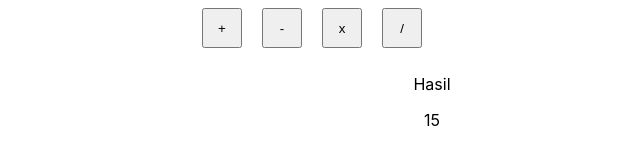
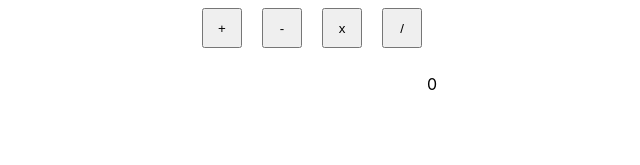
Before and after one commit to aamuzakii/flower-calculator-aruna, a React (Create React App) app: page / in a window 1280 px wide. Shown: the part 465-630 px from the top of the page, without its empty margins (208-848 px from the left). Built offline with nearby package versions, Linux system fonts and the light colour scheme.

Commit message:
Finish sum

```diff
--- a/src/App.tsx
+++ b/src/App.tsx
@@ -3,7 +3,7 @@ import logo from './logo.svg';
 import './App.css';
 import {Input} from './Input';
 import {Operation} from './Operation';
-import Result from './Result';
+import {Result} from './Result';
 import {Todo} from './model/models'
 
 function App() {
@@ -13,15 +13,36 @@ function App() {
   const [first, setfirst] = useState<Todo>({value: '', isChecked: false})
   const [second, setsecond] = useState<Todo>({value: '', isChecked: false})
   const [third, setthird] = useState<Todo>({value: '', isChecked: false})
+  const [result, setResult] = useState<number>(0)
 
 
-  const startOperation = () => {
+  const startOperation = (type: string) => {
     const arr = [first, second, third]
     const filtered = arr.filter((obj) => (obj.isChecked))
-    const result = filtered.reduce(function(accumulator, currentValue) {
-      return accumulator + parseInt(currentValue.value);
+    let result
+    console.log(filtered)
+    if (filtered.length === 1) return setResult(parseInt(filtered[0].value))
+    result = filtered.reduce(function(accumulator, currentValue) {
+      switch (type) {
+        case 'sum':
+          return accumulator + parseInt(currentValue.value);
+          break
+        case 'subtract':
+          return accumulator - parseInt(currentValue.value);
+          break
+        case 'multiply':
+          return accumulator * parseInt(currentValue.value);
+          break
+        case 'divide':
+          return accumulator / parseInt(currentValue.value);
+          break
+        default:
+          return 0;
+      }
+
     }, 0);
     console.log(result)
+    setResult(result)
   }
 
   return (
@@ -30,7 +51,7 @@ function App() {
       <Input setVal={setsecond} val={second}  />
       <Input setVal={setthird} val={third}  />
       <Operation startOperation={startOperation} />
-      <Result/>
+      <Result value={result} />
     </div>
   );
 }
--- a/src/Operation.tsx
+++ b/src/Operation.tsx
@@ -1,7 +1,7 @@
 import { Todo } from './model/models'
 
 interface Props {
-  startOperation: () => void;
+  startOperation: (type: string) => void;
 }
 
 export const Operation: React.FC<Props>  = ({ startOperation }) => {
@@ -14,10 +14,10 @@ export const Operation: React.FC<Props>  = ({ startOperation }) => {
 
   return (
     <div style={{ display: 'flex' }} >
-      <button style={box} onClick={startOperation} >+</button>
-      <button style={box} onClick={startOperation} >-</button>
-      <button style={box} onClick={startOperation} >x</button>
-      <button style={box} onClick={startOperation} >/</button>
+      <button style={box} onClick={e => startOperation("sum")} >+</button>
+      <button style={box} onClick={e => startOperation("subtract")} >-</button>
+      <button style={box} onClick={e => startOperation("multiply")} >x</button>
+      <button style={box} onClick={e => startOperation("divide")} >/</button>
     </div>
   );
 }
--- a/src/Result.tsx
+++ b/src/Result.tsx
@@ -1,8 +1,13 @@
-export default function Result () {
+import React from "react"
+
+interface Props {
+  value: number
+}
+
+export const Result: React.FC<Props> = ({ value }) => {
   return (
-    <div className="result">
-      <p>Hasil</p>
-      <p>15</p>
-    </div>
-  );
+    <>
+      <p>{value}</p>
+    </>
+  )
 }
```
